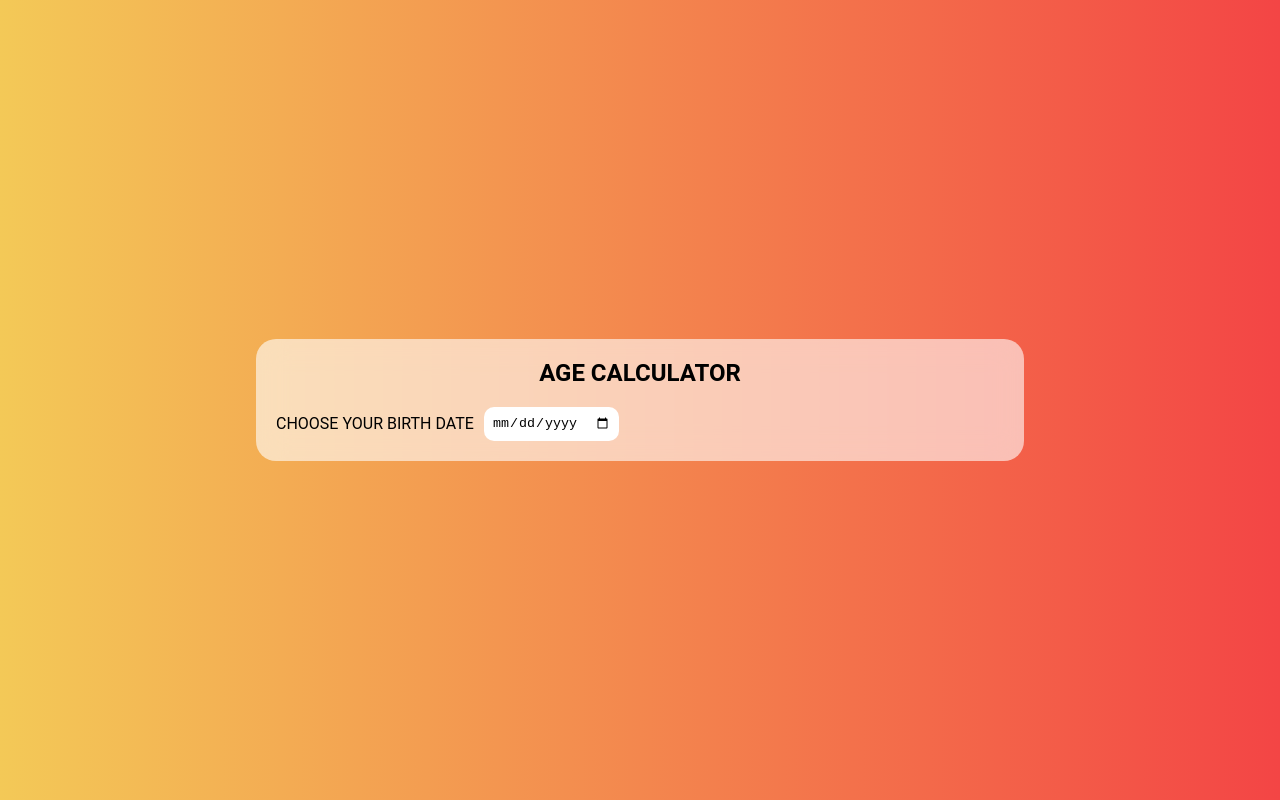
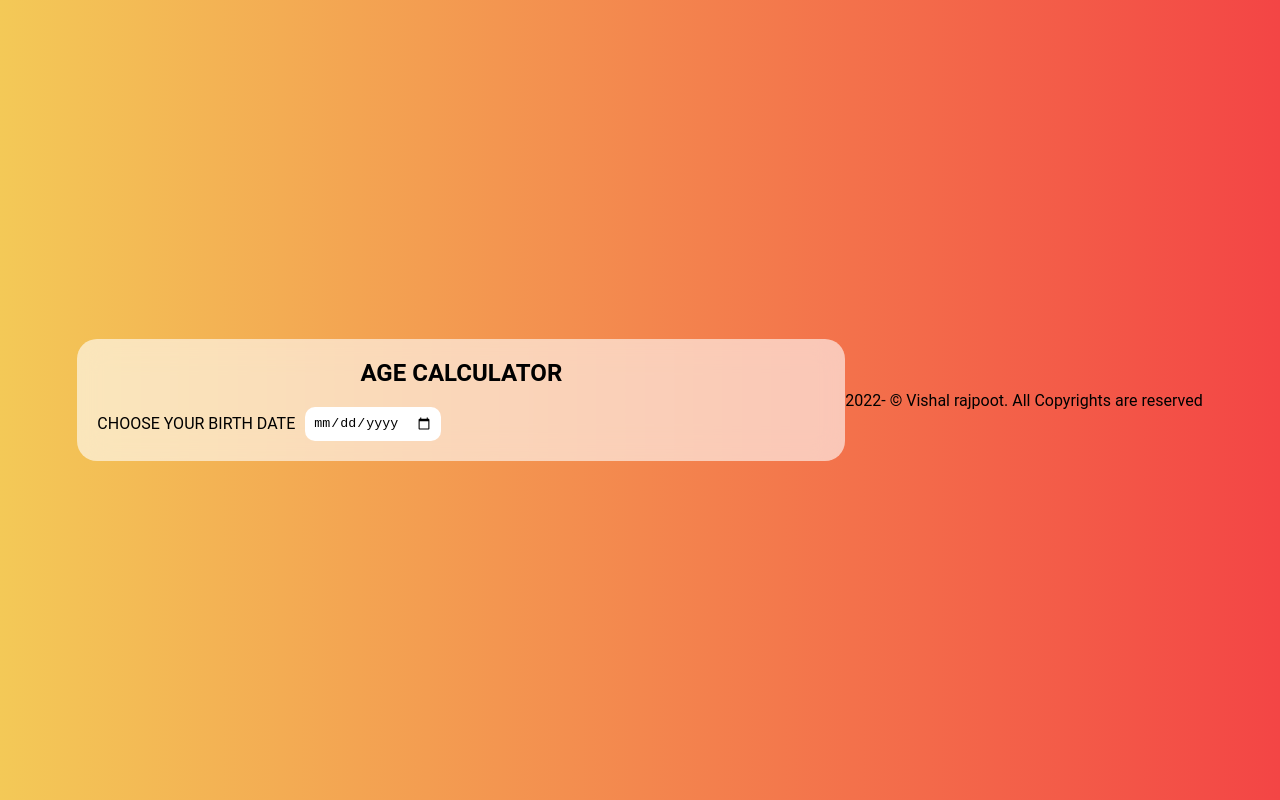
Before and after one commit to vishal-rajpoot/Age-Calculator, a plain HTML site: page index.html in a window 1280 px wide. Drawn offline with Linux system fonts and the light colour scheme.

Commit message:
Update index.html
added copyright text

```diff
--- a/index.html
+++ b/index.html
@@ -42,6 +42,9 @@
             </div>
         </div>
     </div>
+    <div class="copyright-text">
+        <p> 2022- &copy; Vishal rajpoot. All Copyrights are reserved</p>
+    </div>
 
     <script src="index.js"></script>
 </body>
```
